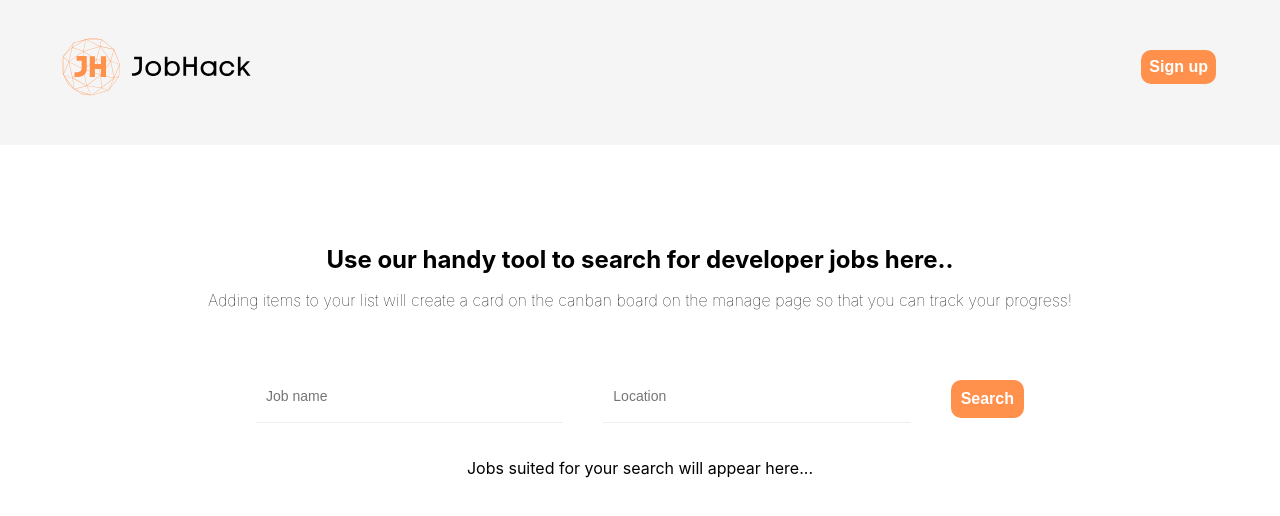
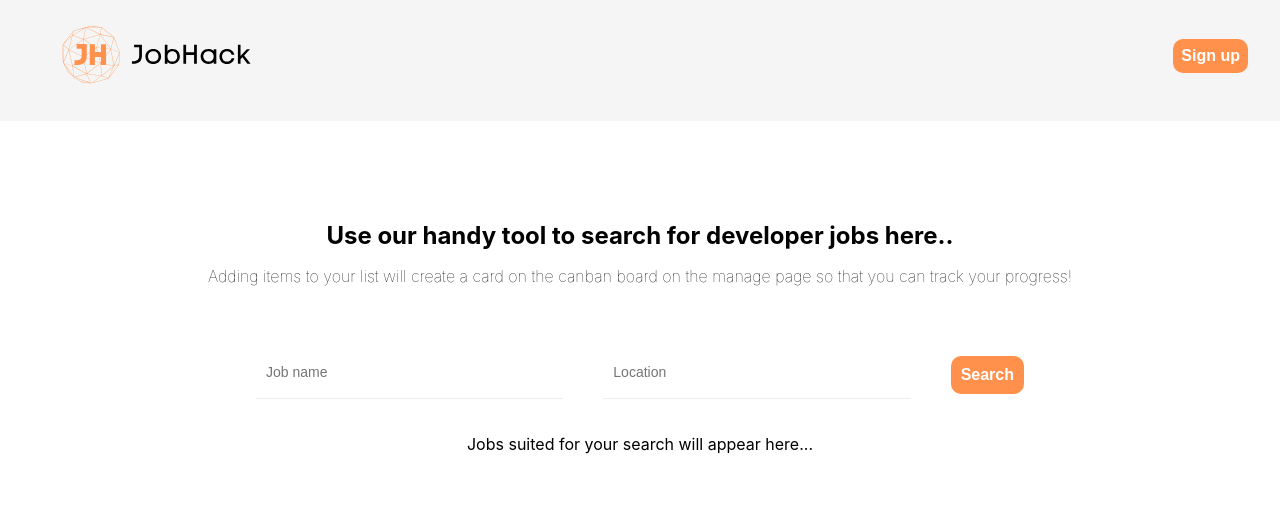
Before and after one commit to james-arn/JobHack-Frontend, a React (Create React App) app: page /find in a window 1280 px wide. Shown: the top 516 px of the page. Built offline with nearby package versions, Linux system fonts and the light colour scheme.

Commit message:
nav bar changes

```diff
--- a/src/components/Navbar/NavBar.styled.js
+++ b/src/components/Navbar/NavBar.styled.js
@@ -1,4 +1,5 @@
 import styled from "styled-components";
+import { Link } from "react-router-dom";
 
 const Nav = styled.div`
   padding: 0 2rem;
@@ -24,14 +25,9 @@ export const Menu = styled.div`
   }
 `;
 
-export const MenuLink = styled.ul`
-  display: flex;
-  a {
-    text-decoration: none;
-  }
-  li {
-  }
+export const MenuLink = styled(Link)`
   padding: 1rem 2rem;
+  text-decoration: none;
   cursor: pointer;
   text-align: center;
   position: relative;
@@ -40,11 +36,6 @@ export const MenuLink = styled.ul`
   &:hover {
     color: red;
   }
-  .current {
-    .li {
-      border-bottom: 2px solid black;
-    }
-  }
 `;
 
 export const Logo = styled.div`
--- a/src/components/Navbar/Navbar.js
+++ b/src/components/Navbar/Navbar.js
@@ -17,21 +17,11 @@ export const Navbar = ({ user, logOutHandler }) => {
         <span></span>
       </Hamburger>
       <Menu>
-        <MenuLink>
-          <Link to="/find" activeClassName="current">
-            Find
-          </Link>
-        </MenuLink>
-        <MenuLink>
-          <Link to="/manage" activeClassName="current">
-            Manage
-          </Link>
-        </MenuLink>
-        <MenuLink>
+        <MenuLink to="/find">Find</MenuLink>
+        <MenuLink to="/manage">Manage</MenuLink>
         <Link to="/">
           <button onClick={logOutHandler}>Log out</button>
         </Link>
-        </MenuLink>
       </Menu>
     </Nav>
   ) : (
@@ -41,11 +31,9 @@ export const Navbar = ({ user, logOutHandler }) => {
           <img src={JHNavBarImg} alt="logo" />
         </Link>
       </Logo>
-      <MenuLink>
       <Link to="/signup">
         <button> Sign up </button>
       </Link>
-      </MenuLink>
     </Nav>
   );
 };
```
Lines whose indentation alone changed are shown as unchanged.
